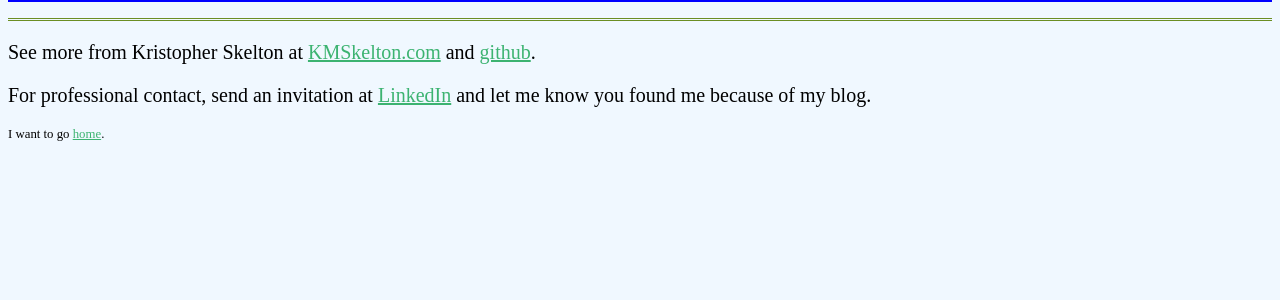
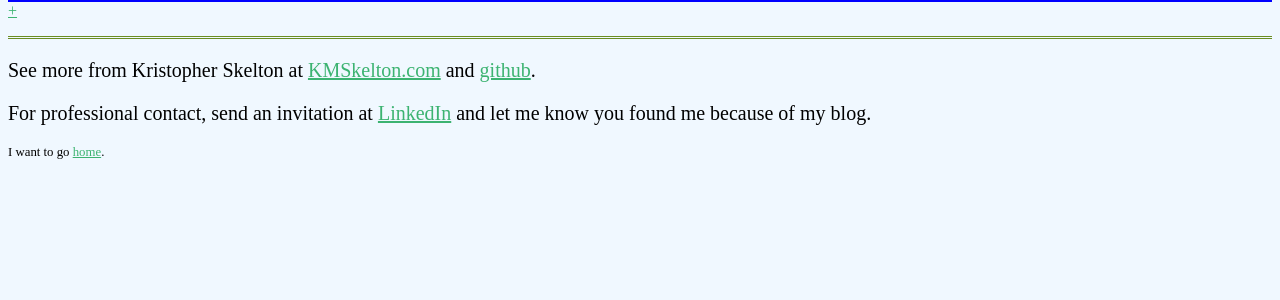
Before and after one commit to KMSkelton/djangoGirlsTutorial, a Django app: template blog/templates/blog/post_detail.html in a window 1280 px wide; the page is wider, and only the part inside the window is pictured. Shown: the part 72-372 px from the top of that part. Run offline with Django 3.2, Linux system fonts and the light colour scheme; the template is opened without the code that fills it, so the values that code supplies are empty; some web fonts are replaced.

Commit message:
adding option to edit posts

```diff
--- a/blog/templates/blog/post_detail.html
+++ b/blog/templates/blog/post_detail.html
@@ -7,6 +7,8 @@
                 {{ post.published_date }}
             </div>
         {% endif %}
+        <a class="btn btn-default" href="{% url 'post_edit' pk=post.pk %}">+</a>
+
         <h1>{{ post.title }}</h1>
         <p>{% autoescape off %}{{ post.text|linebreaksbr }}{% endautoescape %}</p>
     </div>
--- a/blog/urls.py
+++ b/blog/urls.py
@@ -4,6 +4,8 @@
 
 urlpatterns = [
     url(r'^$', views.post_list, name='post_list'),
-     url(r'^post/(?P<pk>\d+)/$', views.post_detail, name='post_detail'),
-     url(r'^post/new/$', views.post_new, name='post_new'),
+    url(r'^post/(?P<pk>\d+)/$', views.post_detail, name='post_detail'),
+    url(r'^post/new/$', views.post_new, name='post_new'),
+    url(r'^post/(?P<pk>\d+)/edit/$', views.post_edit, name='post_edit'),
+
 ]
```
